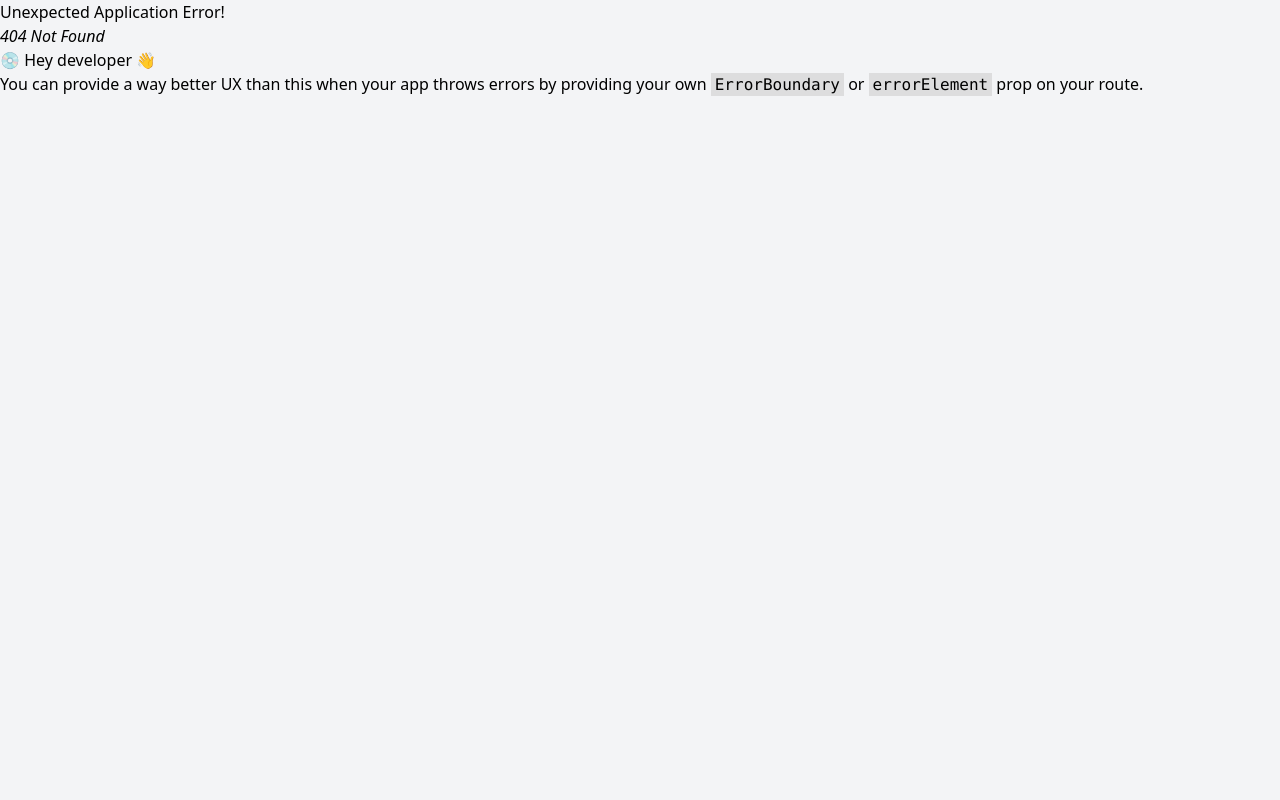
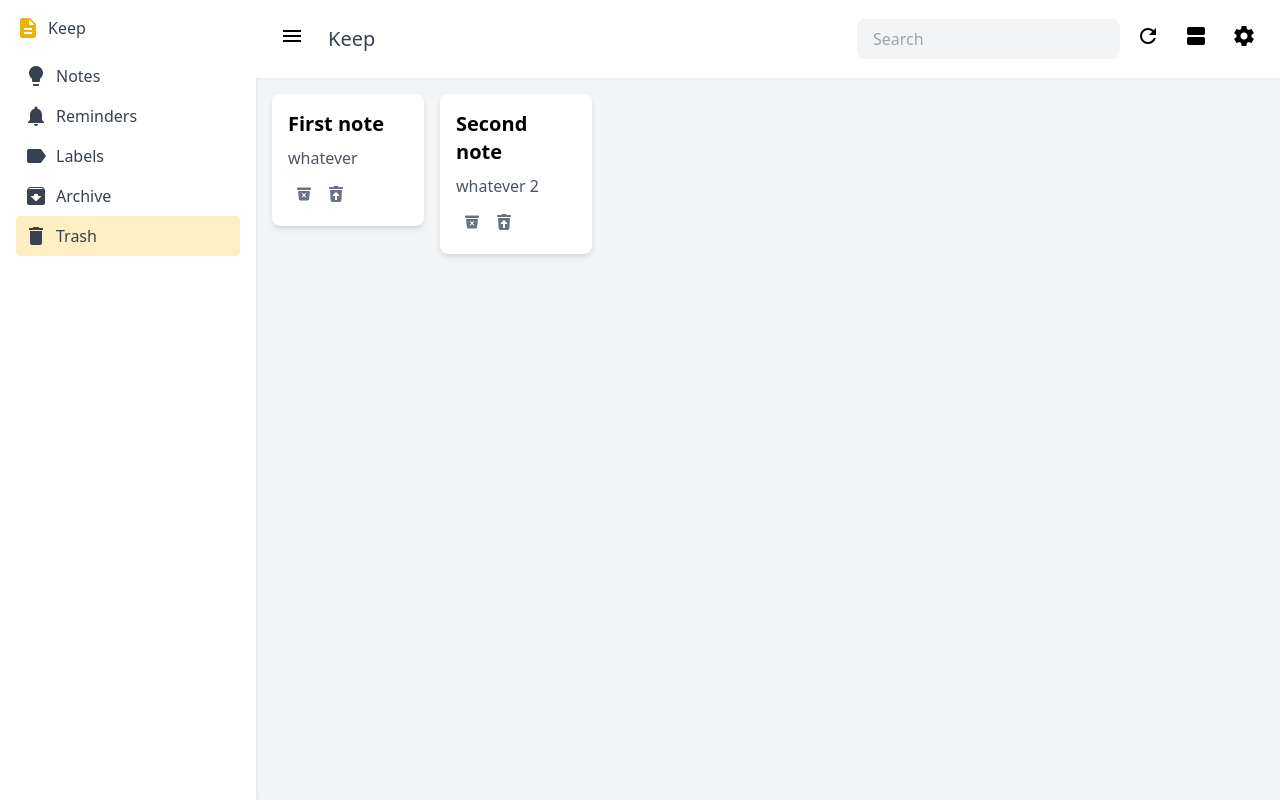
Before and after one commit to Raffian-moin/Google-keep-clone, a React (Vite) app: page /trash in a window 1280 px wide. Before the commit this address had no page. Built offline with nearby package versions, Linux system fonts and the light colour scheme.

Commit message:
Trash feature with trash item view

```diff
--- /dev/null
+++ b/src/Trash.tsx
@@ -0,0 +1,97 @@
+import React from "react";
+import { FaTrashRestore } from "react-icons/fa";
+import { IoTrashBin } from "react-icons/io5";
+import { useImmer } from "use-immer";
+import Header from "./layout/Header";
+import Sidebar from "./layout/Sidebar";
+import ViewNote from "./modal/ViewNote";
+
+
+const Trash = (): React.JSX.Element => {
+    interface IconClickAttributeInterface {
+        values: string;
+        noteid: number;
+    }
+
+    const trashes = [
+        {
+            id: 1,
+            title: "First note",
+            body: "whatever"
+        },
+        {
+            id: 2,
+            title: "Second note",
+            body: "whatever 2"
+        },
+    ];
+
+    const [open, setOpen] = useImmer<boolean>(false);
+    const [note, setNote] = useImmer({
+        id: '',
+        title: ''
+    });
+
+    const handleIconClick = (e, attributes: IconClickAttributeInterface) => {
+        e.stopPropagation();
+        const clickedButton = attributes.values;
+        const noteID = attributes.noteid;
+
+        if (clickedButton === "DELETE_FOREVER") {
+            // network call
+        } else if (clickedButton === "RESTORE") {
+            // network call
+        }
+    }
+
+    const IconWrapper = ({ children }) => (
+        <div className="p-2 rounded-full hover:bg-gray-200 transition-colors duration-200" onClick={(e) => handleIconClick(e, children.props)}>
+            {children}
+        </div>
+    );
+
+    const NoteIcons = ({ noteID }) => (
+        <div className="flex items-center mt-2 text-gray-500">
+            <IconWrapper><IoTrashBin className="cursor-pointer hover:text-gray-700" values="DELETE_FOREVER" noteid={noteID} /></IconWrapper>
+            <IconWrapper><FaTrashRestore className="cursor-pointer hover:text-gray-700" values="RESTORE" noteid={noteID} /></IconWrapper>
+        </div>
+    );
+
+    const handleViewClick = (noteID) => {
+        setOpen(true);
+        const note = trashes.find((trash) => trash.id === noteID);
+        setNote(note);
+    }
+
+    return (
+        <div className="flex h-screen">
+            {/* Sidebar */}
+            <Sidebar />
+            {/* Main content */}
+            <div className="flex-1 flex flex-col overflow-hidden">
+                {/* Header */}
+                <Header />
+
+                <main className="flex-1 overflow-y-auto p-4">
+                    <div className="grid grid-cols-1 sm:grid-cols-2 md:grid-cols-3 lg:grid-cols-6 gap-4">
+                        {trashes.map((trash) => (
+                            <div
+                                key={trash.id}
+                                onClick={() => handleViewClick(trash.id)}
+                            >
+                                <div className="bg-white p-4 rounded-lg shadow-md hover:shadow-lg transition duration-300">
+                                    <h2 className="text-xl font-semibold mb-2">{trash.title}</h2>
+                                    <p className="text-gray-600">{trash.body}</p>
+                                    <NoteIcons noteID={trash.id} />
+                                </div>
+                            </div>
+                        ))}
+                        <ViewNote open={open} setOpen={setOpen} note={note} />
+                    </div>
+                </main>
+            </div>
+        </div>
+    )
+};
+
+export default Trash;
--- a/src/main.tsx
+++ b/src/main.tsx
@@ -3,6 +3,7 @@
 import { createBrowserRouter, RouterProvider } from 'react-router-dom';
 import App from './App.tsx';
 import Archive from './Archive.tsx';
+import Trash from './Trash.tsx';
 
 const router = createBrowserRouter([
   {
@@ -13,6 +14,10 @@
     path: "/archive",
     element: <Archive />,
   },
+  {
+    path: "/trash",
+    element: <Trash />,
+  },
 ]);
 
 createRoot(document.getElementById('root')!).render(
--- /dev/null
+++ b/src/modal/ViewNote.tsx
@@ -0,0 +1,32 @@
+import { Dialog, DialogBackdrop, DialogPanel } from '@headlessui/react';
+
+type Props = {
+    open: boolean;
+    setOpen: React.Dispatch<React.SetStateAction<boolean>>;
+};
+
+
+export default function ViewNote({ open, setOpen, note }: Props) {
+    return (
+        <Dialog open={open} onClose={setOpen} className="relative z-10">
+            <DialogBackdrop
+                transition
+                className="fixed inset-0 bg-gray-500 bg-opacity-75 transition-opacity data-[closed]:opacity-0 data-[enter]:duration-300 data-[leave]:duration-200 data-[enter]:ease-out data-[leave]:ease-in"
+            />
+
+            <div className="fixed inset-0 z-10 w-screen overflow-y-auto">
+                <div className="flex min-h-full items-end justify-center p-4 text-center sm:items-center sm:p-0">
+                    <DialogPanel
+                        transition
+                        className="relative transform overflow-hidden rounded-lg bg-white text-left shadow-xl transition-all data-[closed]:translate-y-4 data-[closed]:opacity-0 data-[enter]:duration-300 data-[leave]:duration-200 data-[enter]:ease-out data-[leave]:ease-in sm:my-8 sm:w-full sm:max-w-lg data-[closed]:sm:translate-y-0 data-[closed]:sm:scale-95"
+                    >
+                        <div className="bg-white px-4 pb-4 pt-5 sm:p-6 sm:pb-4">
+                            {note.title}
+                            {/* <textarea id="message" className="block p-2.5 w-full text-sm rounded-lg border"></textarea> */}
+                        </div>
+                    </DialogPanel>
+                </div>
+            </div>
+        </Dialog>
+    )
+}
```
